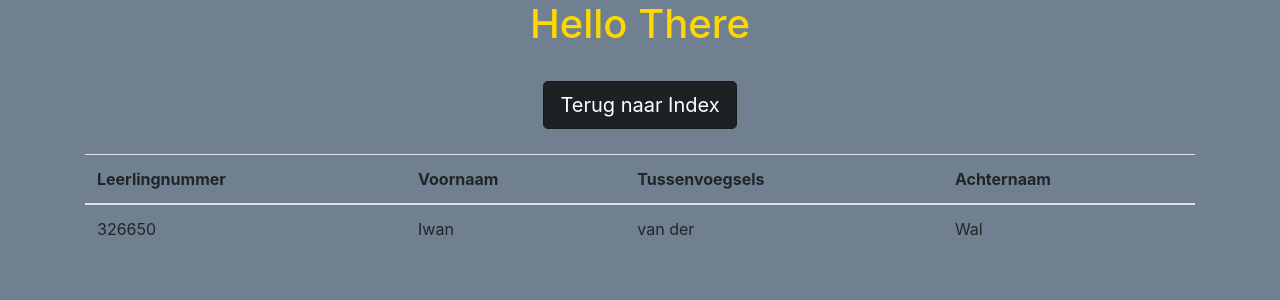
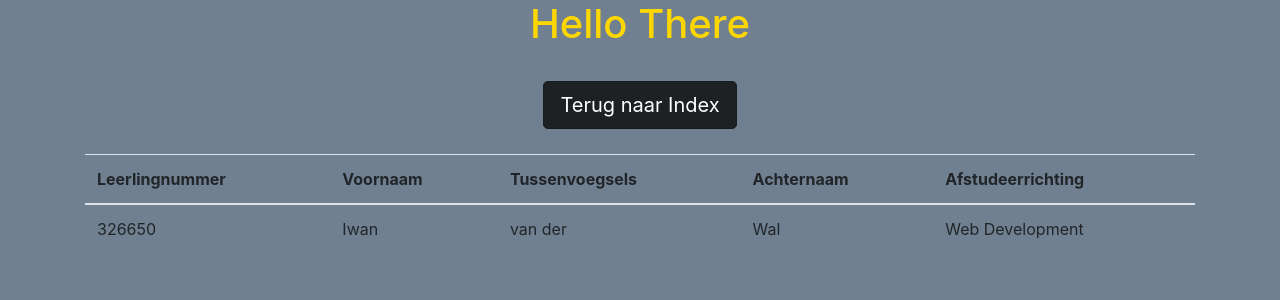
Before and after one commit to rra-am1a-2018/toets, a PHP site: page /homepages/Iwan_IJuanTM.php in a window 1280 px wide. Shown: the top 300 px of the page. Run offline with PHP 8.4, Linux system fonts and the light colour scheme.

Commit message:
afstudeerrichting

```diff
--- a/homepages/Iwan_IJuanTM.php
+++ b/homepages/Iwan_IJuanTM.php
@@ -62,7 +62,7 @@
                             <th scope="col">Voornaam</th>
                             <th scope="col">Tussenvoegsels</th>
                             <th scope="col">Achternaam</th>
-                            <!-- <th scope="col">Afstudeerrichting</th> -->
+                            <th scope="col">Afstudeerrichting</th>
                             <!-- <th scope="col">Avatar</th> -->
                         </tr>
                     </thead>
@@ -73,7 +73,7 @@
                             <td>Iwan</td>
                             <td>van der</td>
                             <td>Wal</td>
-                            <!-- <td>Web Development</td> -->
+                            <td>Web Development</td>
                             <!-- <td><img src="./img/IJuanTM.png"></td> -->
                         </tr>
                     </tbody>
```
